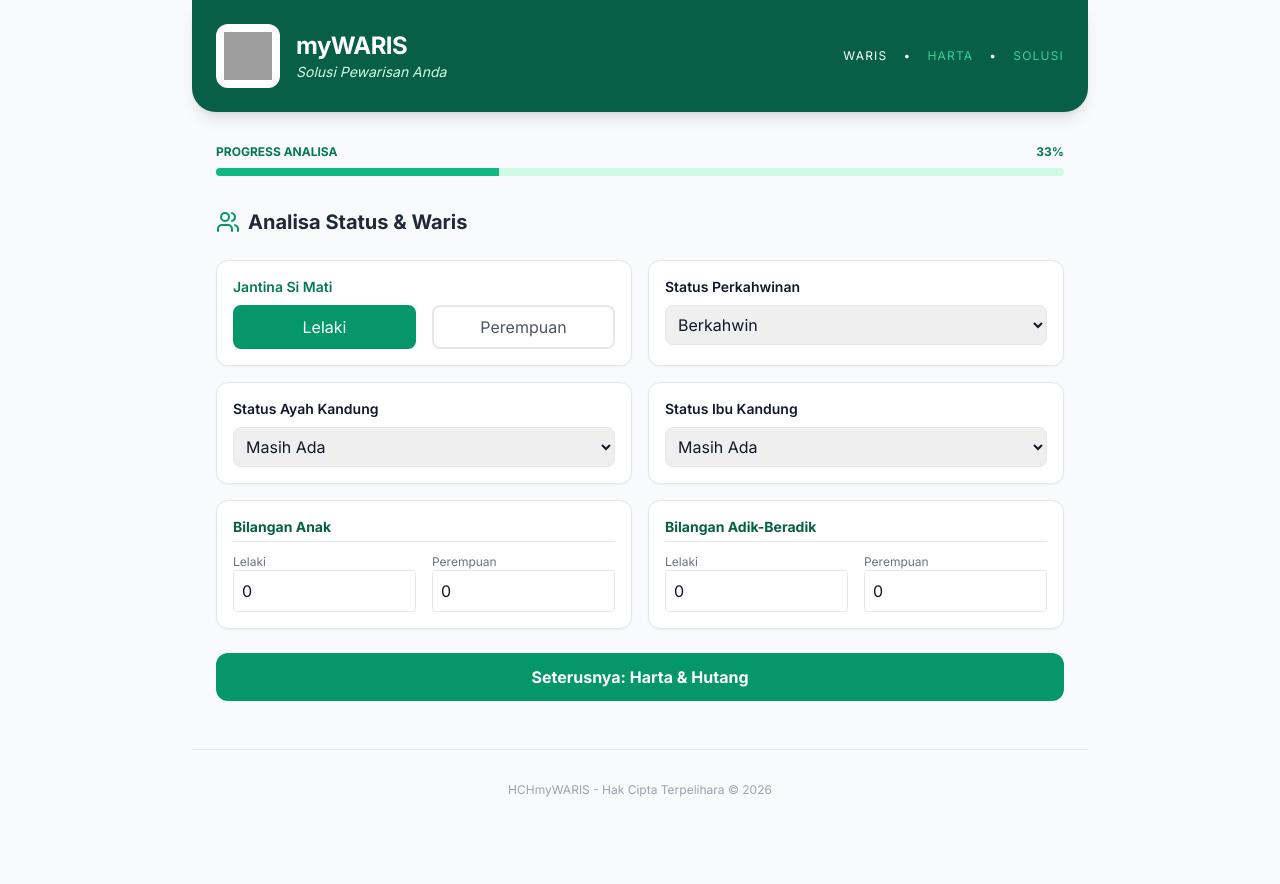
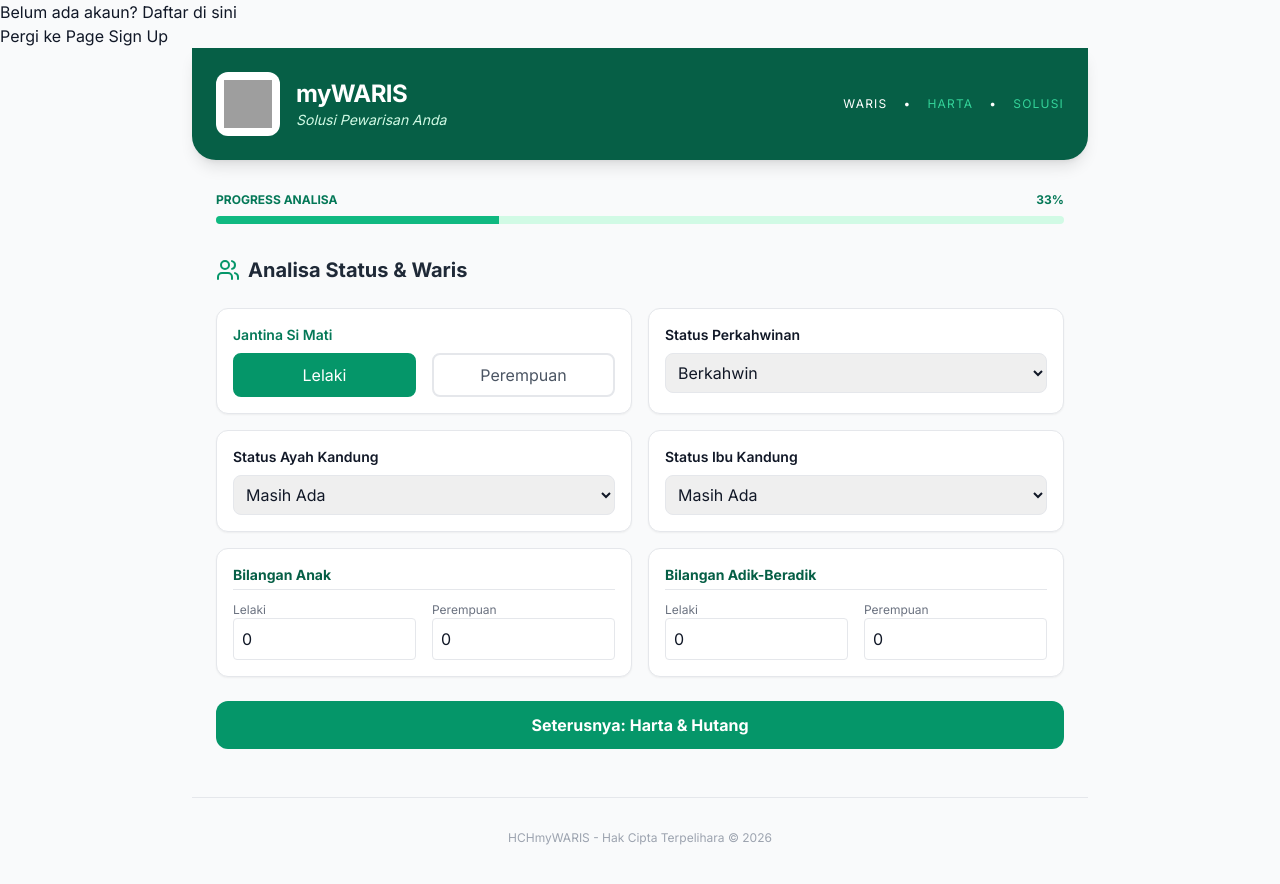
Before and after one commit to fin-think/myWARIS, a plain HTML site: page index.html in a window 1280 px wide. Drawn offline with nearby package versions, Linux system fonts and the light colour scheme; grey boxes are pictures that could not be loaded.

Commit message:
Update index.html

```diff
--- a/index.html
+++ b/index.html
@@ -1,3 +1,6 @@
+<p>Belum ada akaun? <a href="signup.html">Daftar di sini</a></p>
+
+<button onclick="window.location.href='signup.html'">Pergi ke Page Sign Up</button>
 <!DOCTYPE html>
 <html lang="ms">
 <head>
```
